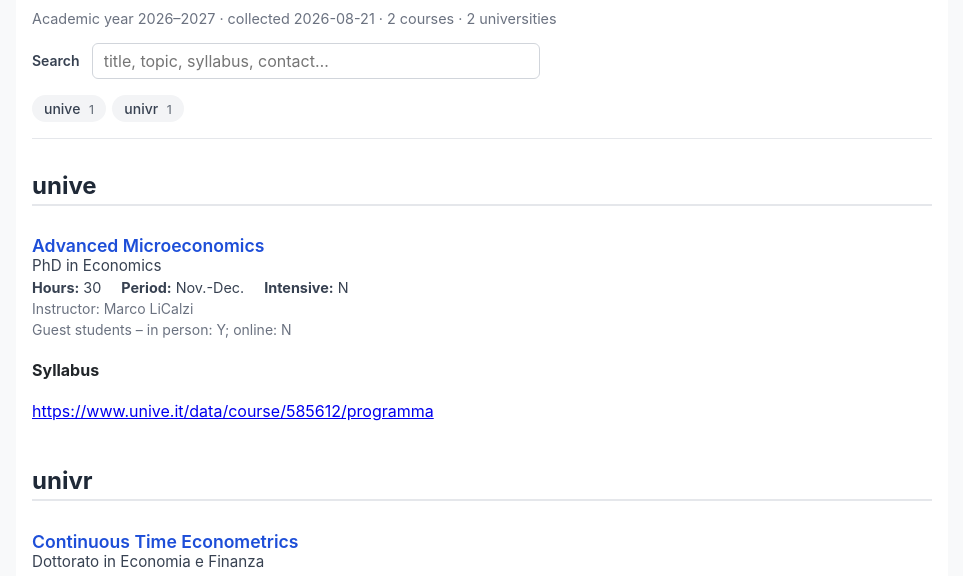
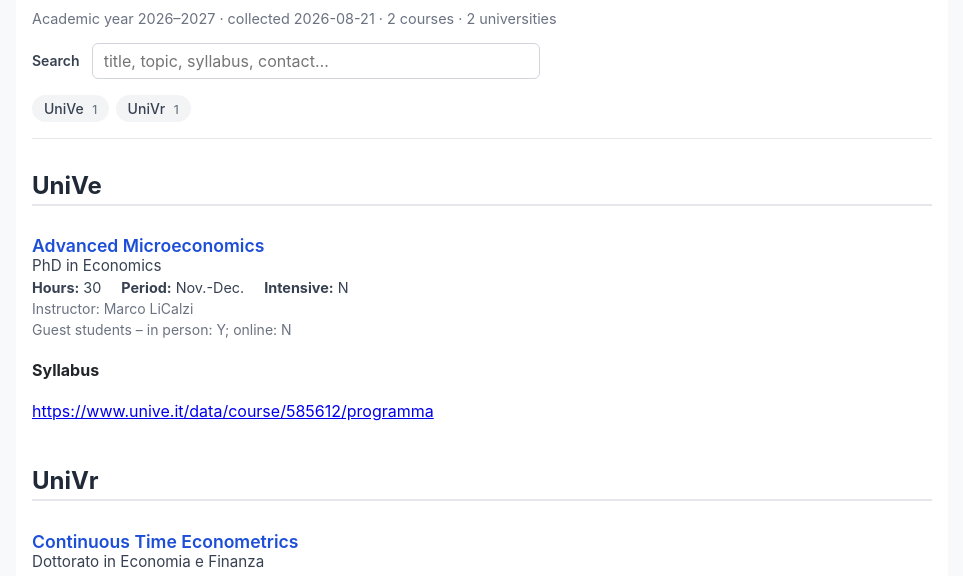
Before and after one commit to mlicalzi/phd_courses, a Jekyll site: the page built from index.html, in a window 1280 px wide. Shown: the part 189-765 px from the top of the page, without its empty margins (158-1121 px from the left). Built offline with Jekyll 4.4.1, drawn with Linux system fonts in a browser that asks for light colours.

```diff
--- a/_data/courses.yml
+++ b/_data/courses.yml
@@ -21,7 +21,7 @@
 # what the university wrote ("No", "Sì", "SI, obbligatoria", "Su richiesta").
 
 - university: Università Ca' Foscari Venezia
-  id: unive
+  id: UniVe
   program: PhD in Economics
   title: Advanced Microeconomics
   instructor: Marco LiCalzi
@@ -34,7 +34,7 @@
   syllabus: https://www.unive.it/data/course/585612/programma
 
 - university: Università di Verona
-  id: univr
+  id: UniVr
   program: Dottorato in Economia e Finanza
   title: Continuous Time Econometrics
   instructor: Cecilia Mancini, Chiara Amorino
```
